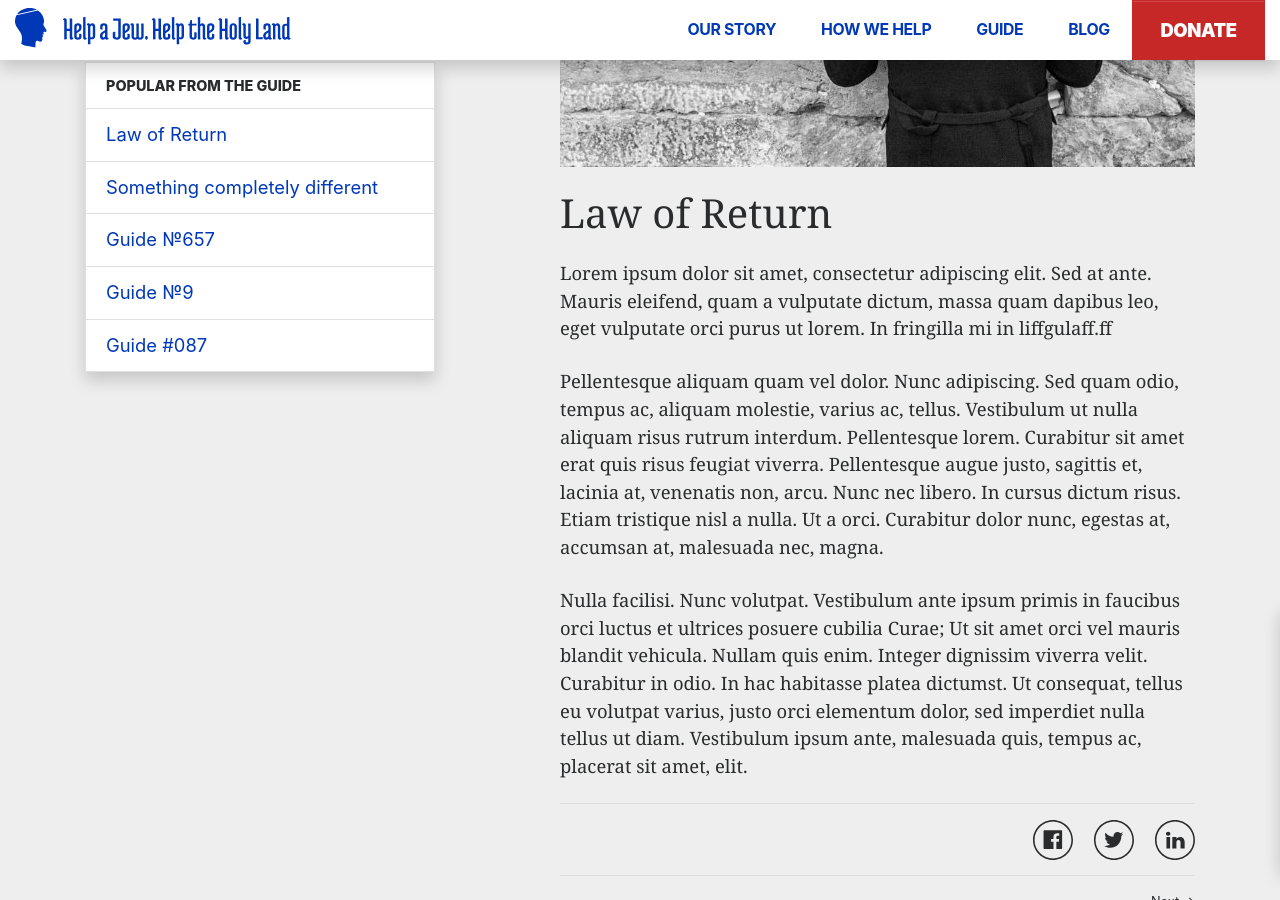
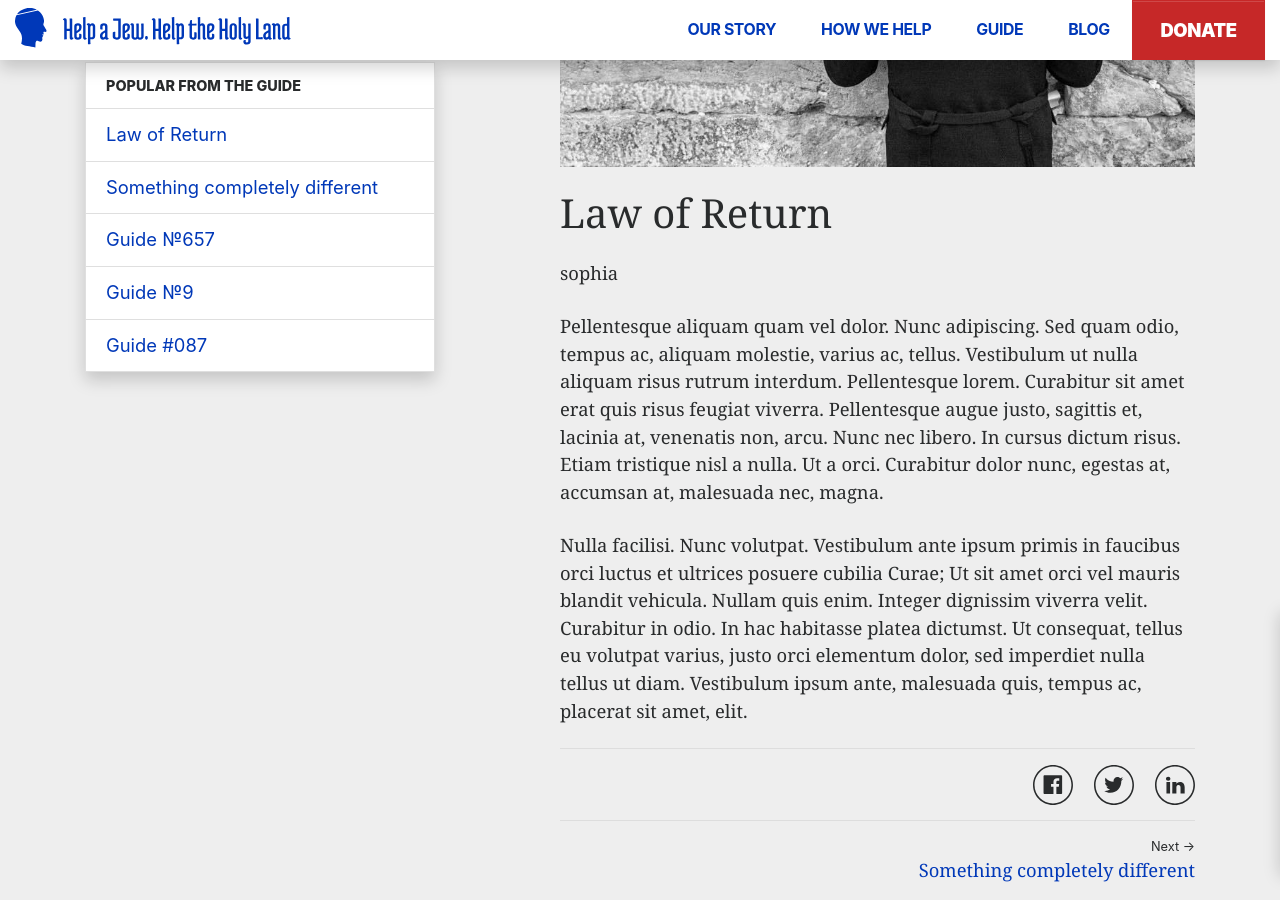
Before and after one commit to vinegredz/haj-1, a Jekyll site: the page built from _guide/guide-1.markdown, in a window 1280 px wide and 900 px high, scrolled down 501 px. Built offline with Jekyll 4.4.1, drawn with Linux system fonts in a browser that asks for light colours.

Commit message:
Updated Guide 1

```diff
--- a/_guide/guide-1.markdown
+++ b/_guide/guide-1.markdown
@@ -6,7 +6,7 @@ categories:
 thumbnail_image: "/uploads/stock-photo-199416697.jpg"
 ---
 
-Lorem ipsum dolor sit amet, consectetur adipiscing elit. Sed at ante. Mauris eleifend, quam a vulputate dictum, massa quam dapibus leo, eget vulputate orci purus ut lorem. In fringilla  mi in liffgulaff.ff
+sophia
 
 <!--more-->
 
```
